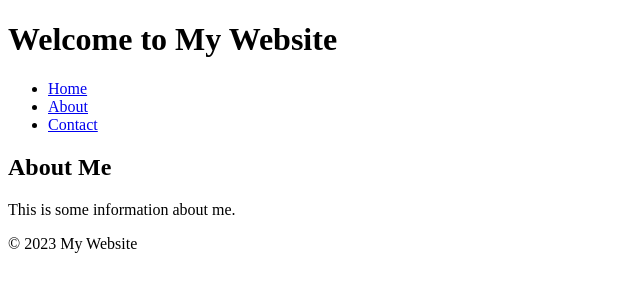
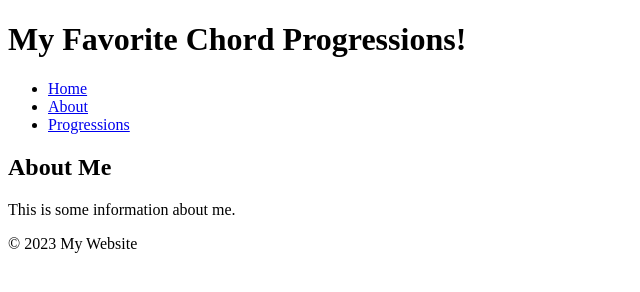
Before and after one commit to RyanX5/chord-progressions, a plain HTML site: page index.html in a window 1280 px wide. Shown: the whole page, without its empty margins (0-640 px from the left). Drawn offline with Linux system fonts and the light colour scheme.

Commit message:
Edited html

```diff
--- a/index.html
+++ b/index.html
@@ -3,17 +3,17 @@
 <head>
     <meta charset="UTF-8">
     <meta name="viewport" content="width=device-width, initial-scale=1.0">
-    <title>My Web Page</title>
+    <title>Chord Progressions</title>
 </head>
 <body>
     <header>
-        <h1>Welcome to My Website</h1>
+        <h1>My Favorite Chord Progressions!</h1>
     </header>
     <nav>
         <ul>
             <li><a href="#">Home</a></li>
             <li><a href="#">About</a></li>
-            <li><a href="#">Contact</a></li>
+            <li><a href="#">Progressions</a></li>
         </ul>
     </nav>
     <main>
```
